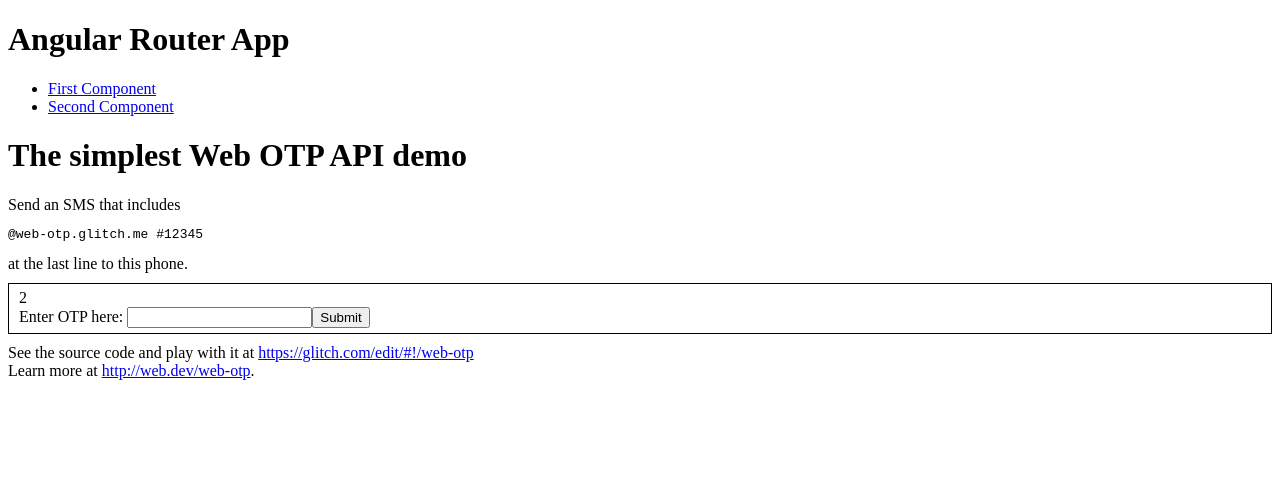
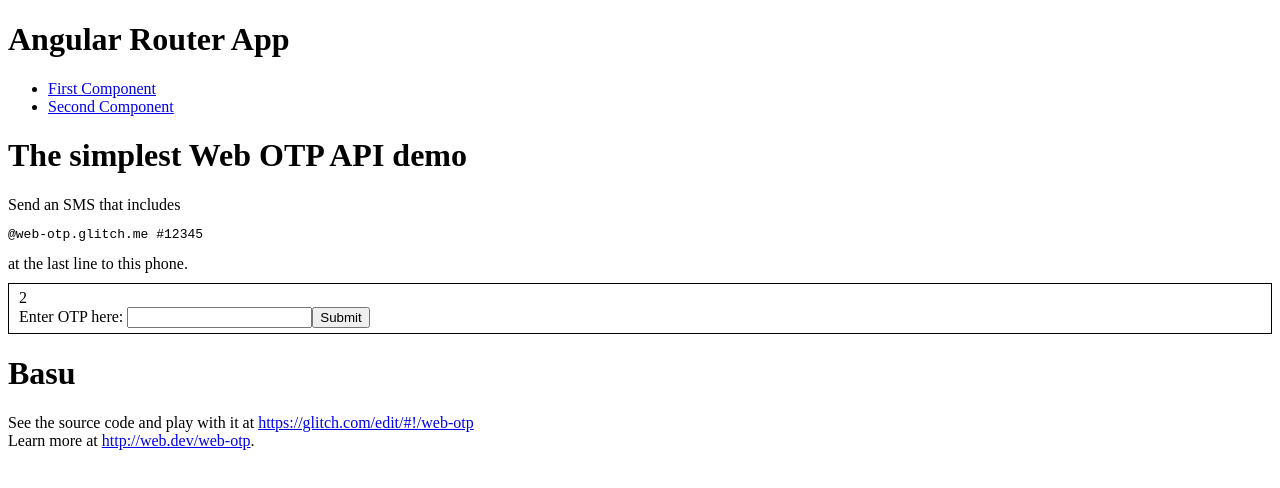
Before and after one commit to Basava44/route, an Angular app: page /first-component in a window 1280 px wide. Shown: the top 488 px of the page. Built offline with nearby package versions, Linux system fonts and the light colour scheme.

Commit message:
regex changes

```diff
--- a/src/app/first/first.component.html
+++ b/src/app/first/first.component.html
@@ -17,6 +17,7 @@
     <input type="submit" value="Submit" />
   </form>
 </div>
+<h1>Basu</h1>
 
 <div>
   See the source code and play with it at
--- a/src/app/pagenotfound/pagenotfound.component.html
+++ b/src/app/pagenotfound/pagenotfound.component.html
@@ -17,7 +17,7 @@
     <input type="submit" value="Submit" />
   </form>
 </div>
-
+<h1>Basu</h1>
 <div>
   See the source code and play with it at
   <a href="https://glitch.com/edit/#!/web-otp"
--- a/src/app/second/second.component.html
+++ b/src/app/second/second.component.html
@@ -17,6 +17,7 @@
     <input type="submit" value="Submit" />
   </form>
 </div>
+<h1>Basu</h1>
 
 <div>
   See the source code and play with it at
```
